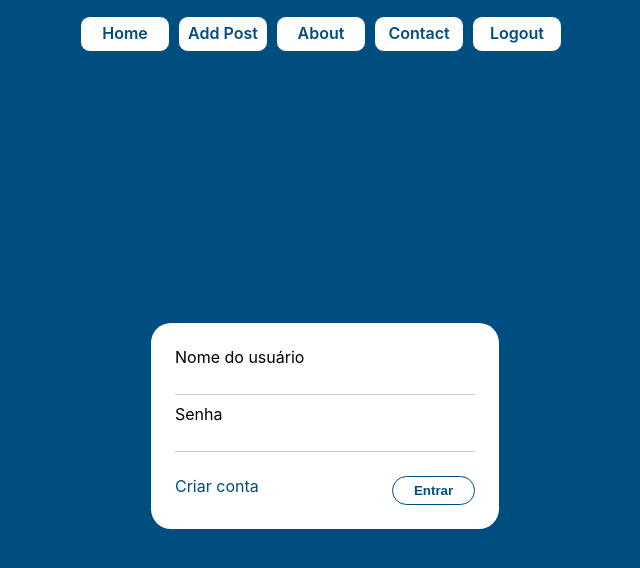
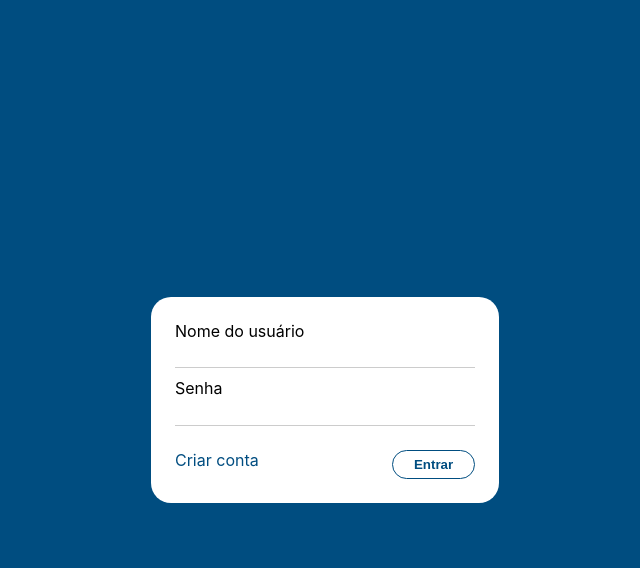
Before and after one commit to filipecsoares/blog-app, a React (Create React App) app in the folder web-frontend/: page / in a window 1280 px wide. Shown: the top 568 px of the page, without its empty margins (315-955 px from the left). Built offline with nearby package versions, Linux system fonts and the light colour scheme.

Commit message:
Hide the menu when login page

```diff
--- a/web-frontend/src/components/Layout/index.js
+++ b/web-frontend/src/components/Layout/index.js
@@ -3,11 +3,11 @@ import React from "react";
 import { Container, Content } from "./styles";
 import Menu from "../Menu";
 
-export default function Layout({ children }) {
+export default function Layout(props) {
   return (
     <Container>
-      <Menu />
-      <Content>{children}</Content>
+      {!props.loginPage && <Menu />}
+      <Content>{props.children}</Content>
     </Container>
   );
 }
--- a/web-frontend/src/pages/Login/index.js
+++ b/web-frontend/src/pages/Login/index.js
@@ -12,7 +12,7 @@ export default function Login() {
 
   const history = useHistory();
 
-  const handleLogin = async event => {
+  const handleLogin = async (event) => {
     event.preventDefault();
 
     if (!username || !password) return;
@@ -22,7 +22,7 @@ export default function Login() {
         `${process.env.REACT_APP_SERVER_URL}/login`,
         {
           username,
-          password
+          password,
         }
       );
 
@@ -42,7 +42,7 @@ export default function Login() {
   };
 
   return (
-    <Layout>
+    <Layout loginPage="true">
       <Container>
         <Content>
           {error && <ErrorWarning>{error}</ErrorWarning>}
@@ -52,7 +52,7 @@ export default function Login() {
             <Input
               required
               value={username}
-              onChange={e => setUsername(e.target.value)}
+              onChange={(e) => setUsername(e.target.value)}
               type="text"
             />
           </div>
@@ -61,7 +61,7 @@ export default function Login() {
             <Input
               required
               value={password}
-              onChange={e => setPassword(e.target.value)}
+              onChange={(e) => setPassword(e.target.value)}
               type="password"
             />
           </div>
--- a/web-frontend/src/pages/Register/index.js
+++ b/web-frontend/src/pages/Register/index.js
@@ -33,7 +33,7 @@ export default function Register() {
   };
 
   return (
-    <Layout>
+    <Layout loginPage="true">
       <Container>
         <Content>
           {error && <ErrorWarning>{error}</ErrorWarning>}
```
